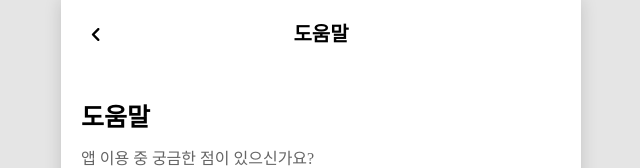
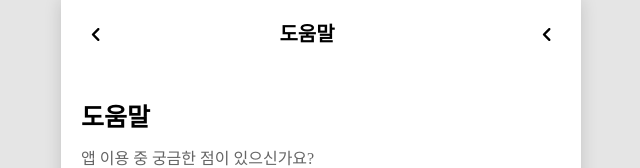
Before and after one commit to DoitorPay/Guide, a React (Vite) app in the folder frontend/: page /help in a window 1280 px wide. Shown: the top 168 px of the page, without its empty margins (319-959 px from the left). Built offline with nearby package versions, Linux system fonts and the light colour scheme; a web font is replaced by a local one.

Commit message:
markup: 헤더 컴포넌트 header-b 타입에도 우측 아이콘 추가 가능

```diff
--- a/frontend/src/components/header/header.jsx
+++ b/frontend/src/components/header/header.jsx
@@ -62,7 +62,7 @@ function Header({
           </>
         )}
 
-        {(type === "default" || type === "header-a") && (
+        {(type === "default" || type === "header-a" || type === "header-b") && (
           <>
             {type === "default" && (
               <div className="logo">
@@ -78,6 +78,7 @@ function Header({
               </div>
             )}
 
+            {(type !== "header-b" || (type === "header-b" && (icon1 !== "center-focus-strong" || icon2))) && (
               <div className="menu">
                 <ul className="menu__list">
                   <li>
@@ -102,6 +103,7 @@ function Header({
                   )}
                 </ul>
               </div>
+            )}
           </>
         )}
       </nav>
```
Lines whose indentation alone changed are shown as unchanged.
